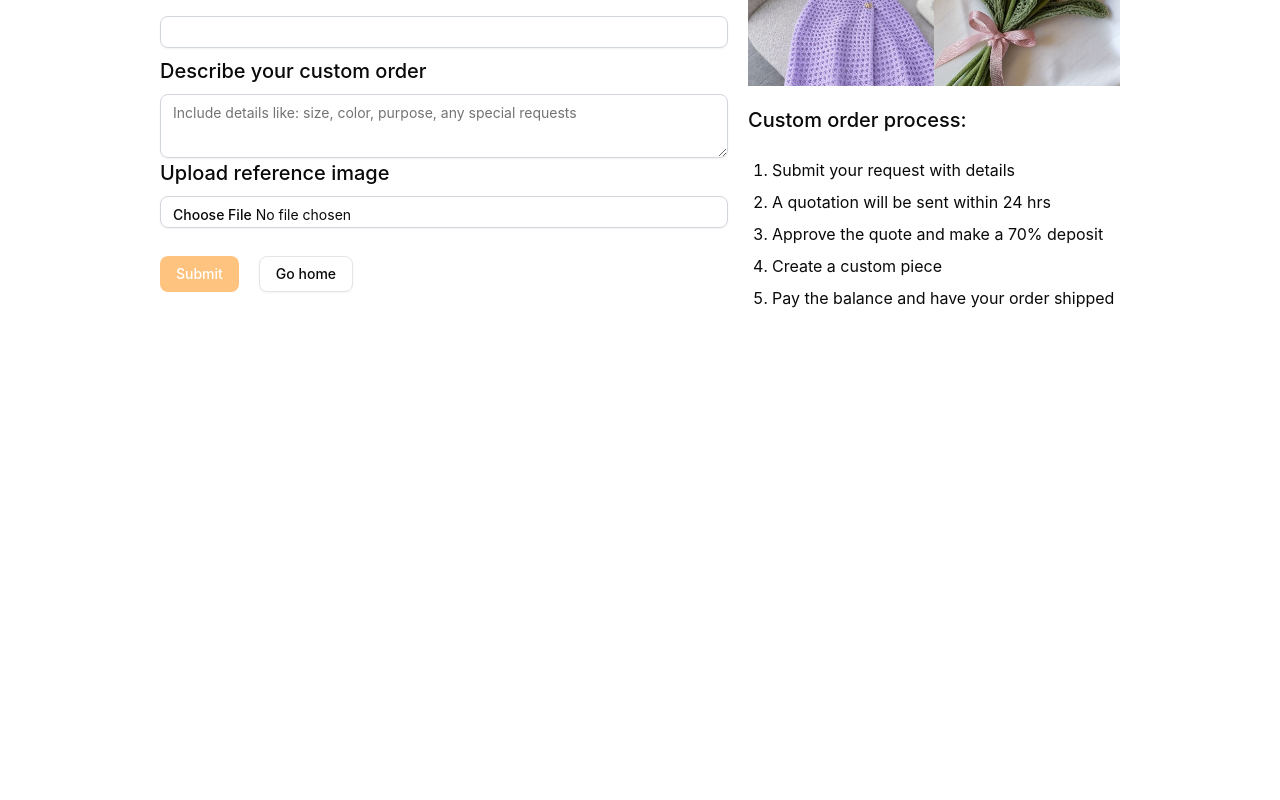
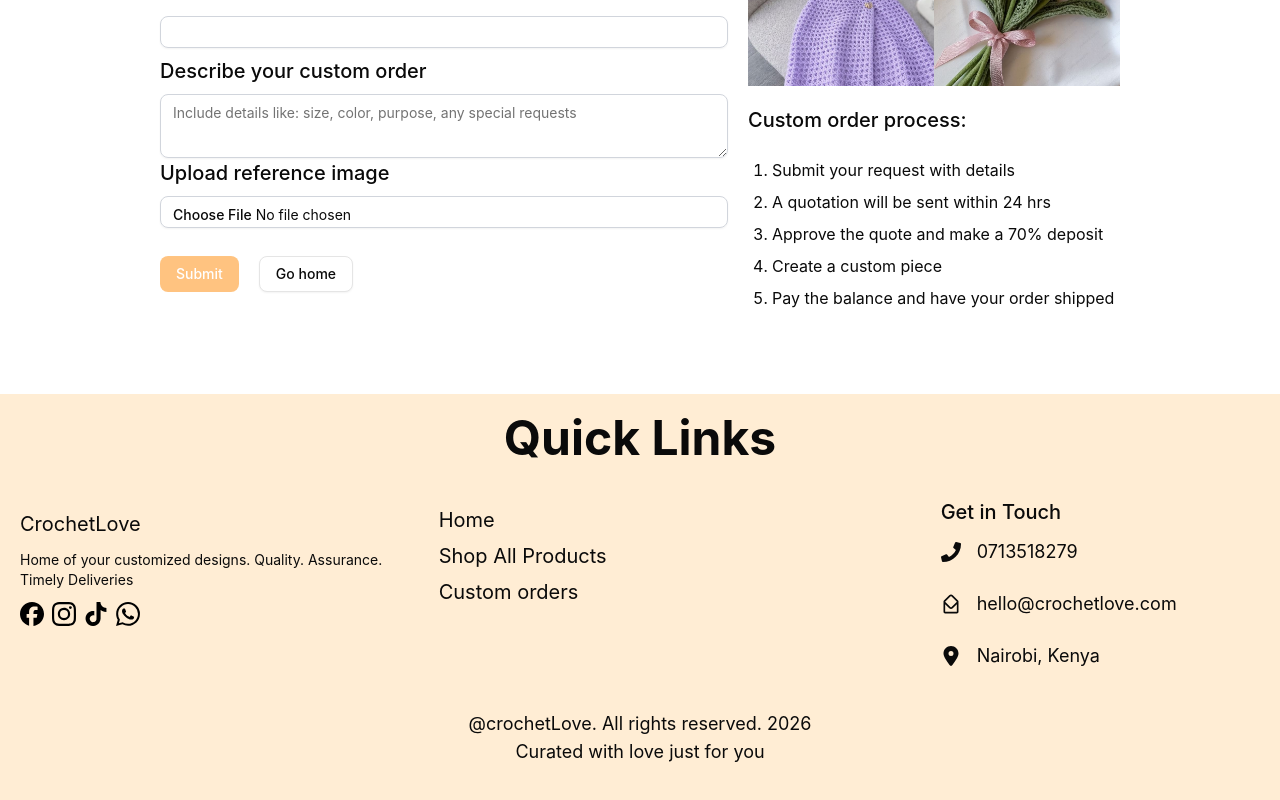
Before and after one commit to ambagwa/crochetLove, a React (Vite) app in the folder client/: page /custom_orders in a window 1280 px wide. Shown: the part 506-1306 px from the top of the page. Before the commit the page ends 880 px from the top, so only its background shows below. Built offline with nearby package versions, Linux system fonts and the light colour scheme; no server answers.

Commit message:
Add Footer component to CustomOrderRequest page

```diff
--- a/client/src/pages/CustomOrderRequest.jsx
+++ b/client/src/pages/CustomOrderRequest.jsx
@@ -9,6 +9,7 @@ import { Button } from "@/components/ui/button";
 import { Input } from "@/components/ui/input";
 import { Label } from "@/components/ui/label";
 import { Textarea } from "@/components/ui/textarea";
+import Footer from "@/components/sections/footer/Footer";
 
 export const CustomOrderRequest = () => {
   const navigate = useNavigate();
@@ -371,6 +372,8 @@ export const CustomOrderRequest = () => {
           </div>
         </div>
       </div>
+
+      <Footer />
     </>
   );
 };
```
